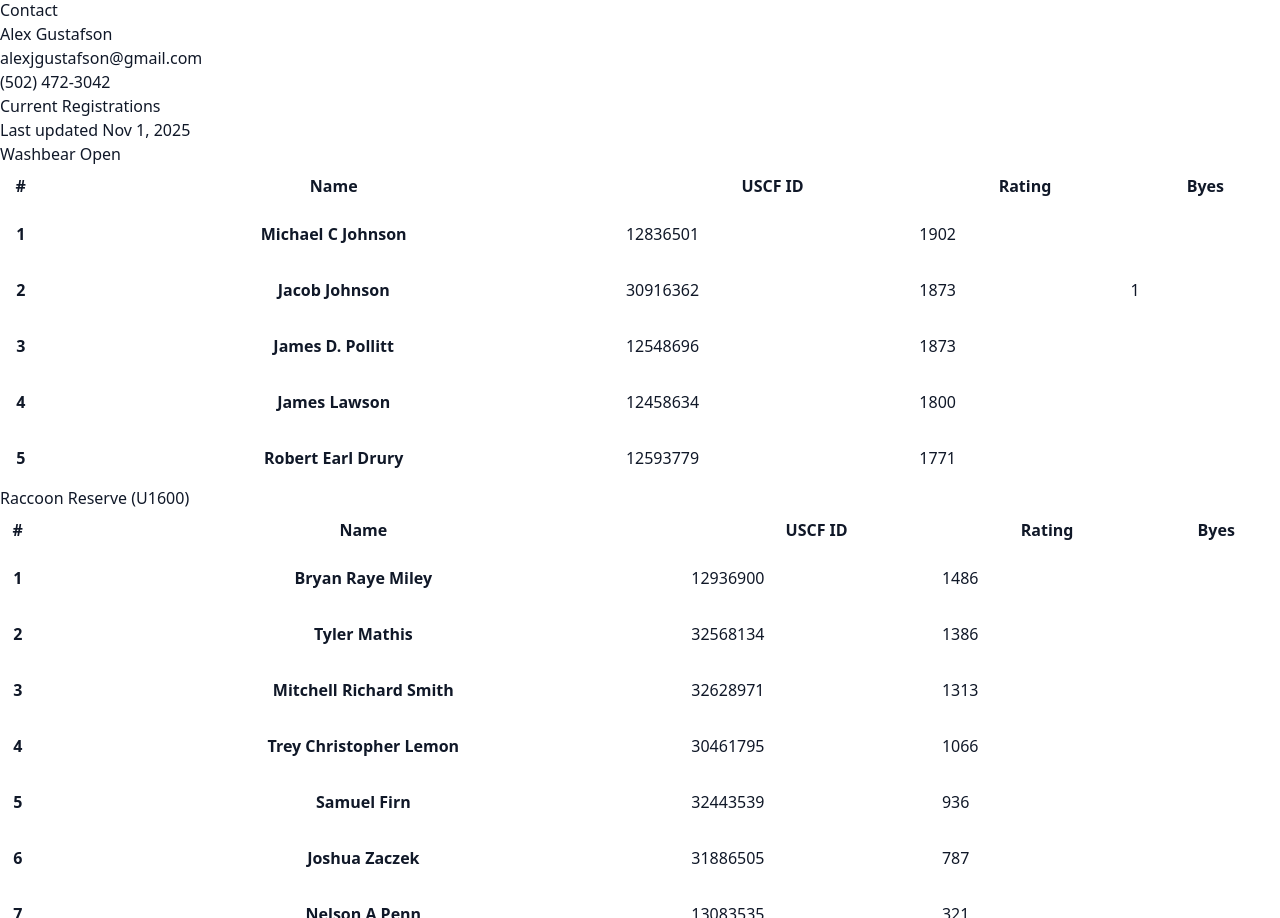
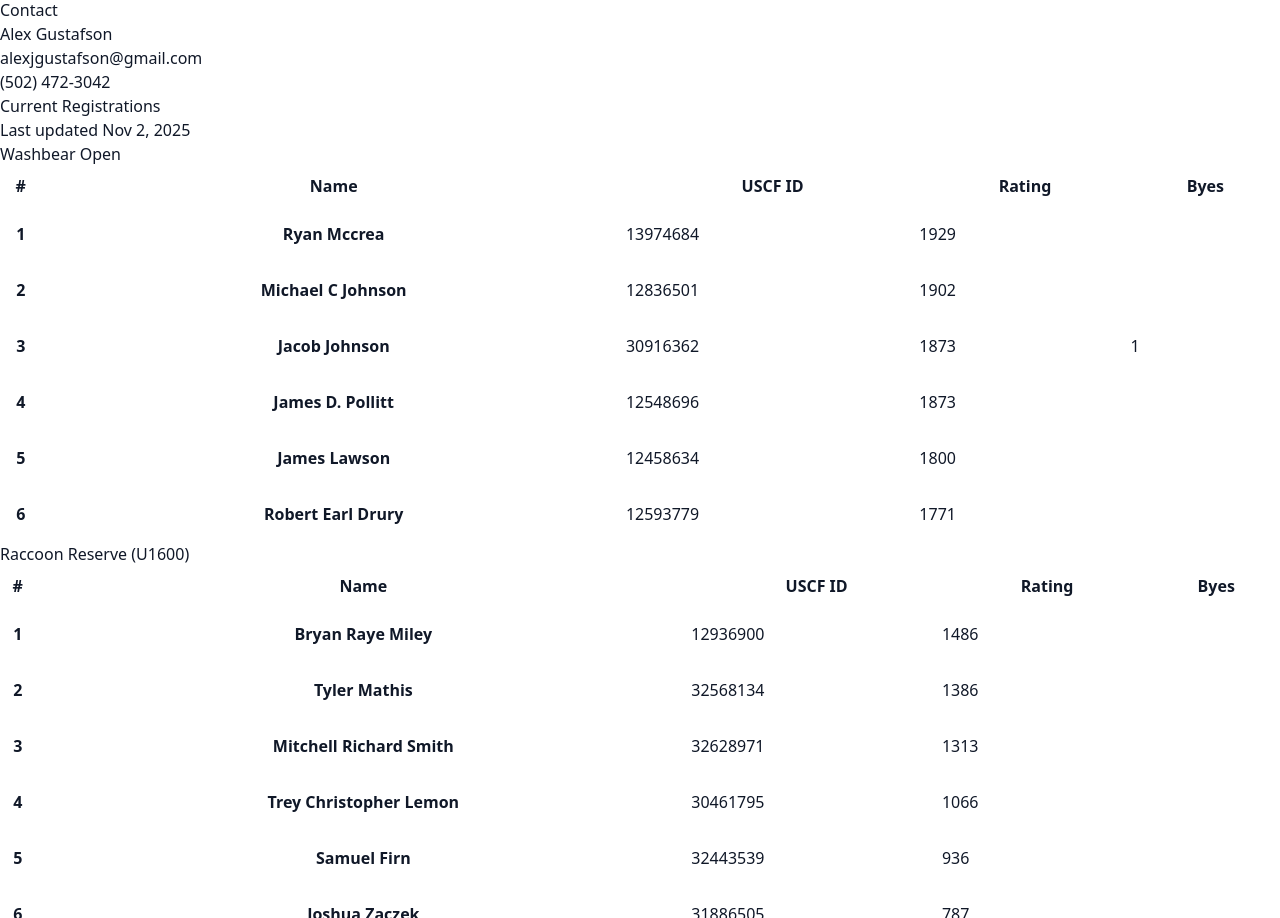
Before and after one commit to alexjgustafson/washbearchessclub, a website: page build_production/tournaments/trash-panda-throwdown-002/index.html in a window 1280 px wide. Shown: the part 2790-3708 px from the top of the page. Drawn offline with Linux system fonts and the light colour scheme; files that its build step writes are made by us from their sources.

Commit message:
Build for deploy

```diff
--- a/build_production/tournaments/trash-panda-throwdown-002/index.html
+++ b/build_production/tournaments/trash-panda-throwdown-002/index.html
@@ -126,7 +126,7 @@
     </ul>
 
     <h2>Current Registrations</h2>
-    <p>Last updated Nov 1, 2025</p>
+    <p>Last updated Nov 2, 2025</p>
 
     <h3>Washbear Open</h3>
     <div class="relative overflow-x-auto">
@@ -157,6 +157,23 @@
                     1
                 </th>
                 <th scope="row" class="pl-1 pr-1 md:pr-2 py-4 font-medium text-gray-900 whitespace-nowrap dark:text-white">
+                    Ryan Mccrea
+                </th>
+                <td class="px-2 py-4">
+                        <a href="https://www.uschess.org/msa/MbrDtlMain.php?13974684" target="_blank" rel="noopener noreferrer">13974684</a>                </td>
+                <td class="px-1 md:px-2 py-4 dark:text-white">
+                    1929
+                </td>
+                <td class="px-1 md:px-2 py-4 dark:text-white">
+
+                </td>
+            </tr>
+
+                        <tr class="border-b  dark:border-gray-700 border-gray-200 bg-gray-50 dark:bg-gray-600">
+                <th scope="row" class="px-1 py-4 font-medium text-gray-900 whitespace-nowrap dark:text-white">
+                    2
+                </th>
+                <th scope="row" class="pl-1 pr-1 md:pr-2 py-4 font-medium text-gray-900 whitespace-nowrap dark:text-white">
                     Michael C Johnson
                 </th>
                 <td class="px-2 py-4">
@@ -169,9 +186,9 @@
                 </td>
             </tr>
 
-                        <tr class="border-b  dark:border-gray-700 border-gray-200 bg-gray-50 dark:bg-gray-600">
+                        <tr class="border-b  dark:border-gray-700 border-gray-200 bg-white dark:bg-gray-800">
                 <th scope="row" class="px-1 py-4 font-medium text-gray-900 whitespace-nowrap dark:text-white">
-                    2
+                    3
                 </th>
                 <th scope="row" class="pl-1 pr-1 md:pr-2 py-4 font-medium text-gray-900 whitespace-nowrap dark:text-white">
                     Jacob Johnson
@@ -186,9 +203,9 @@
                 </td>
             </tr>
 
-                        <tr class="border-b  dark:border-gray-700 border-gray-200 bg-white dark:bg-gray-800">
+                        <tr class="border-b  dark:border-gray-700 border-gray-200 bg-gray-50 dark:bg-gray-600">
                 <th scope="row" class="px-1 py-4 font-medium text-gray-900 whitespace-nowrap dark:text-white">
-                    3
+                    4
                 </th>
                 <th scope="row" class="pl-1 pr-1 md:pr-2 py-4 font-medium text-gray-900 whitespace-nowrap dark:text-white">
                     James D. Pollitt
@@ -203,9 +220,9 @@
                 </td>
             </tr>
 
-                        <tr class="border-b  dark:border-gray-700 border-gray-200 bg-gray-50 dark:bg-gray-600">
+                        <tr class="border-b  dark:border-gray-700 border-gray-200 bg-white dark:bg-gray-800">
                 <th scope="row" class="px-1 py-4 font-medium text-gray-900 whitespace-nowrap dark:text-white">
-                    4
+                    5
                 </th>
                 <th scope="row" class="pl-1 pr-1 md:pr-2 py-4 font-medium text-gray-900 whitespace-nowrap dark:text-white">
                     James Lawson
@@ -220,9 +237,9 @@
                 </td>
             </tr>
 
-                        <tr class="border-b  dark:border-gray-700 border-gray-200 bg-white dark:bg-gray-800">
+                        <tr class="border-b  dark:border-gray-700 border-gray-200 bg-gray-50 dark:bg-gray-600">
                 <th scope="row" class="px-1 py-4 font-medium text-gray-900 whitespace-nowrap dark:text-white">
-                    5
+                    6
                 </th>
                 <th scope="row" class="pl-1 pr-1 md:pr-2 py-4 font-medium text-gray-900 whitespace-nowrap dark:text-white">
                     Robert Earl Drury
```
